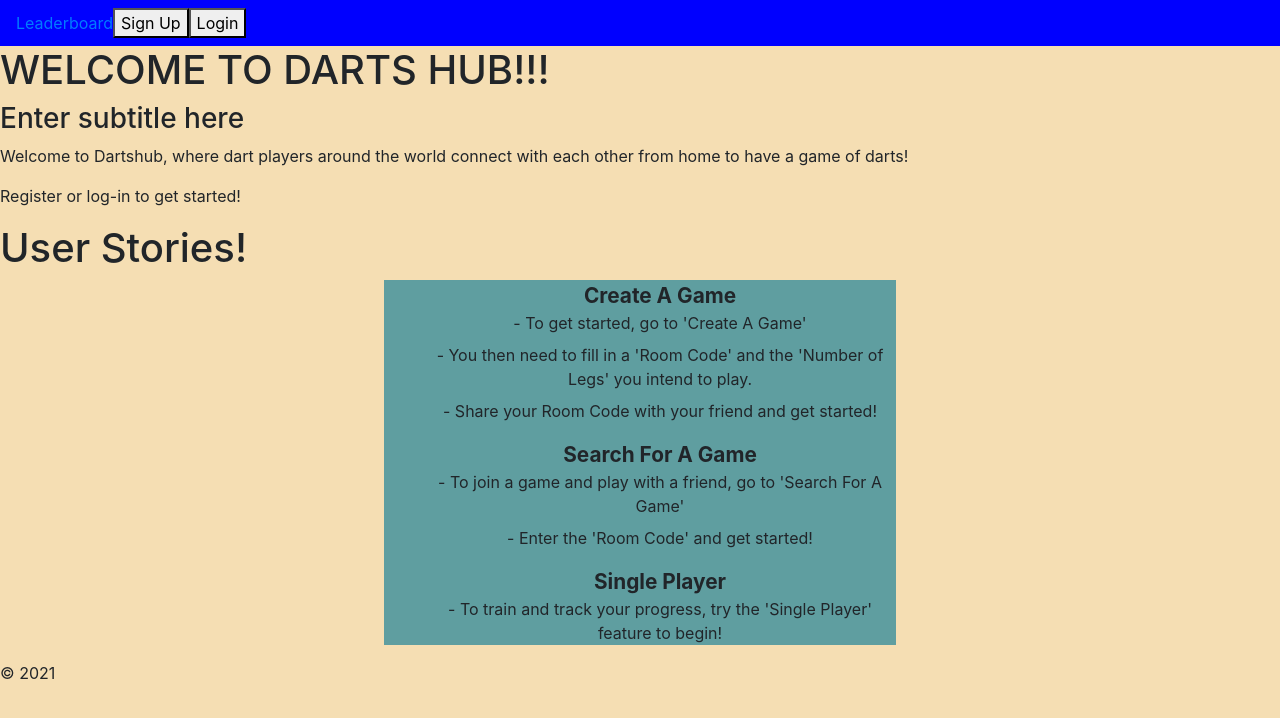
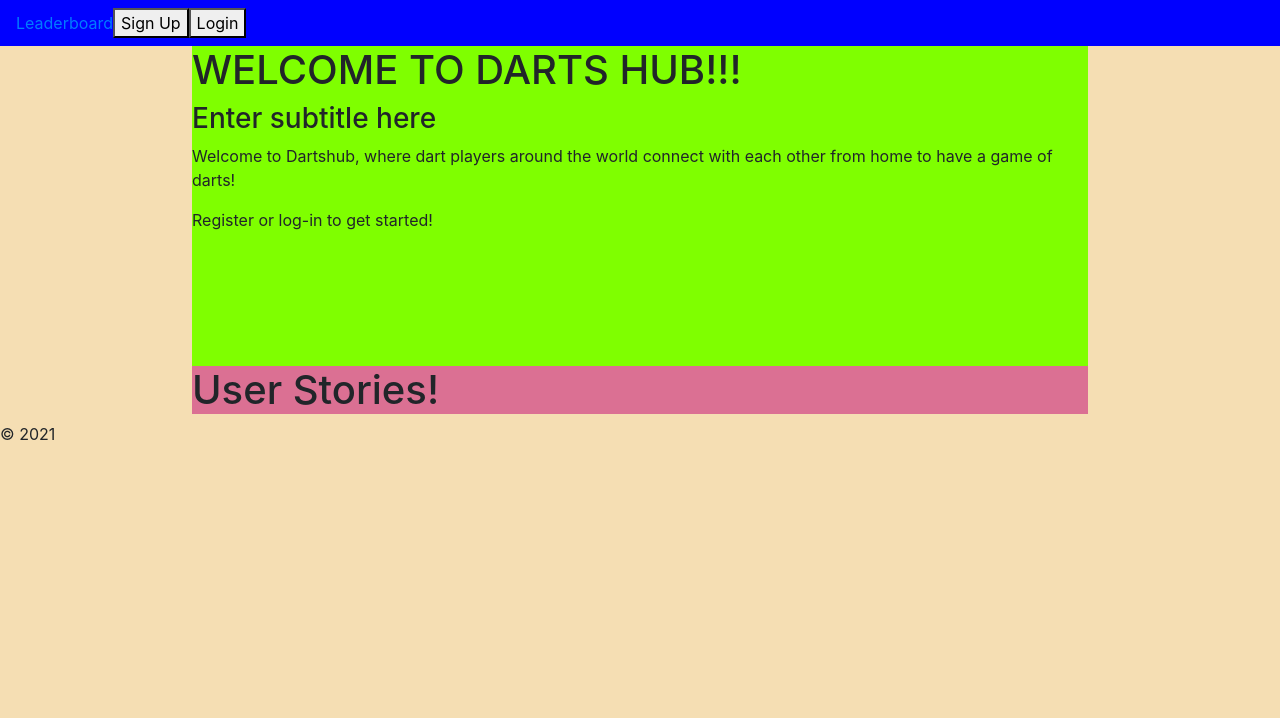
Before and after one commit to HeyAero/dartshub, a React app in the folder client/: page / in a window 1280 px wide. Shown: the top 718 px of the page. Built offline with nearby package versions, Linux system fonts and the light colour scheme.

Commit message:
Add Home page layout

```diff
--- a/client/src/index.scss
+++ b/client/src/index.scss
@@ -6,6 +6,7 @@
 @import "./pages/User/User";
 @import "./pages/Game/Game";
 @import "./pages/Leaderboard/Leaderboard";
+@import './pages/Home/Home';
 // Components
 @import './components/Navbar/Navbar';
 @import './components/Sidenav/Sidenav';
--- /dev/null
+++ b/client/src/pages/Home/_Home.scss
@@ -0,0 +1,11 @@
+#Greeting-layout {
+    width: 70%;
+    background-color: chartreuse;
+    margin-left: 15%;
+    height: 20rem;
+}
+#UserStories-layout {
+    width: 70%;
+    background-color: palevioletred;
+    margin-left: 15%;
+}
--- a/client/src/pages/Home/index.js
+++ b/client/src/pages/Home/index.js
@@ -1,5 +1,5 @@
 import React from 'react';
-import { Navbar, Greeting, UserStories, HowTo} from '../../components'
+import { Navbar, Greeting, UserStories } from '../../components'
 
 const Home = () => {
 
@@ -8,9 +8,13 @@ const Home = () => {
             <header>
                 <Navbar />
             </header>
-            <Greeting />
-            <UserStories />
-            <HowTo />
+            <div id="Greeting-layout">
+                <Greeting />
+            </div>
+            <div id="UserStories-layout">
+                <UserStories />
+            </div>
+
         </>
     )
 }
```
